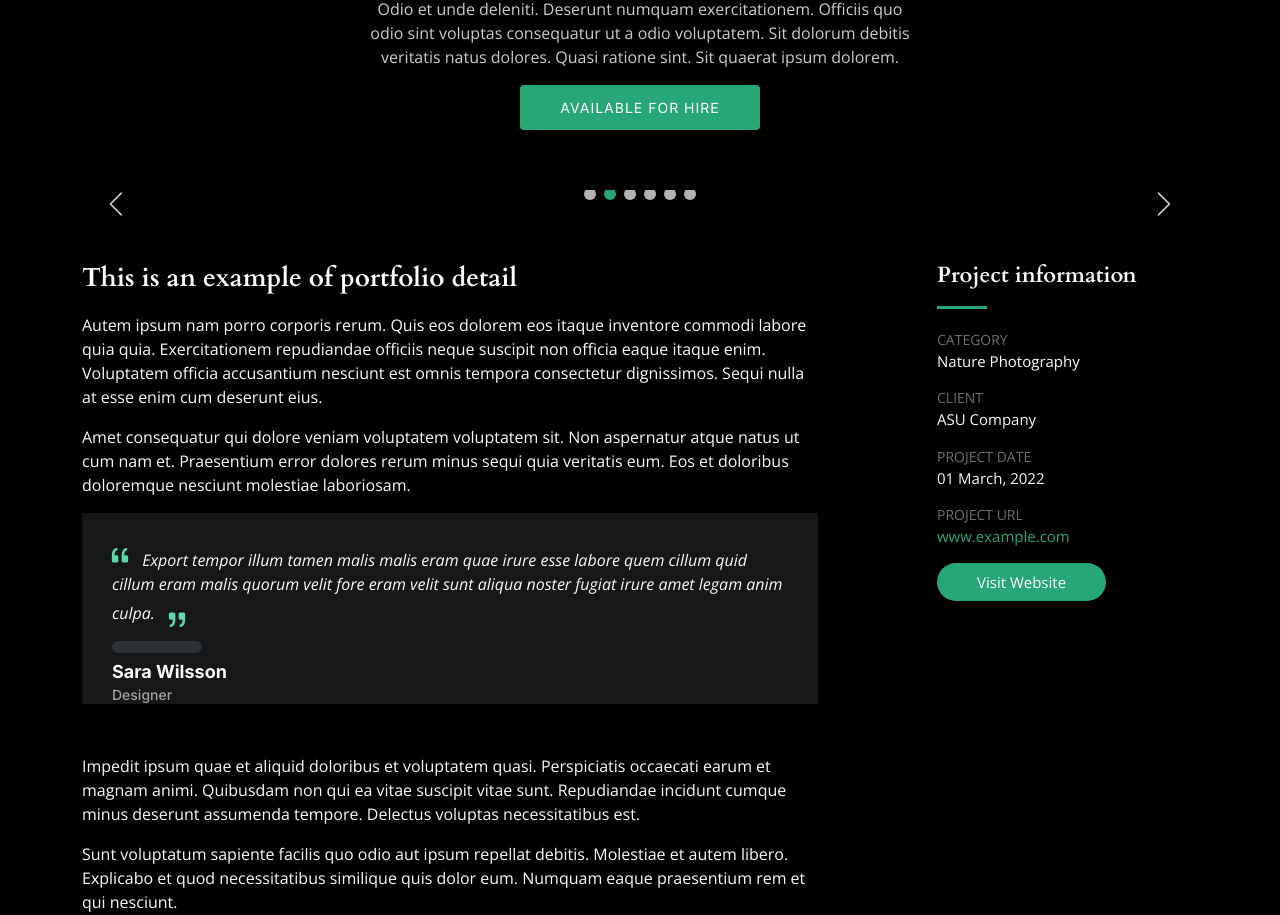
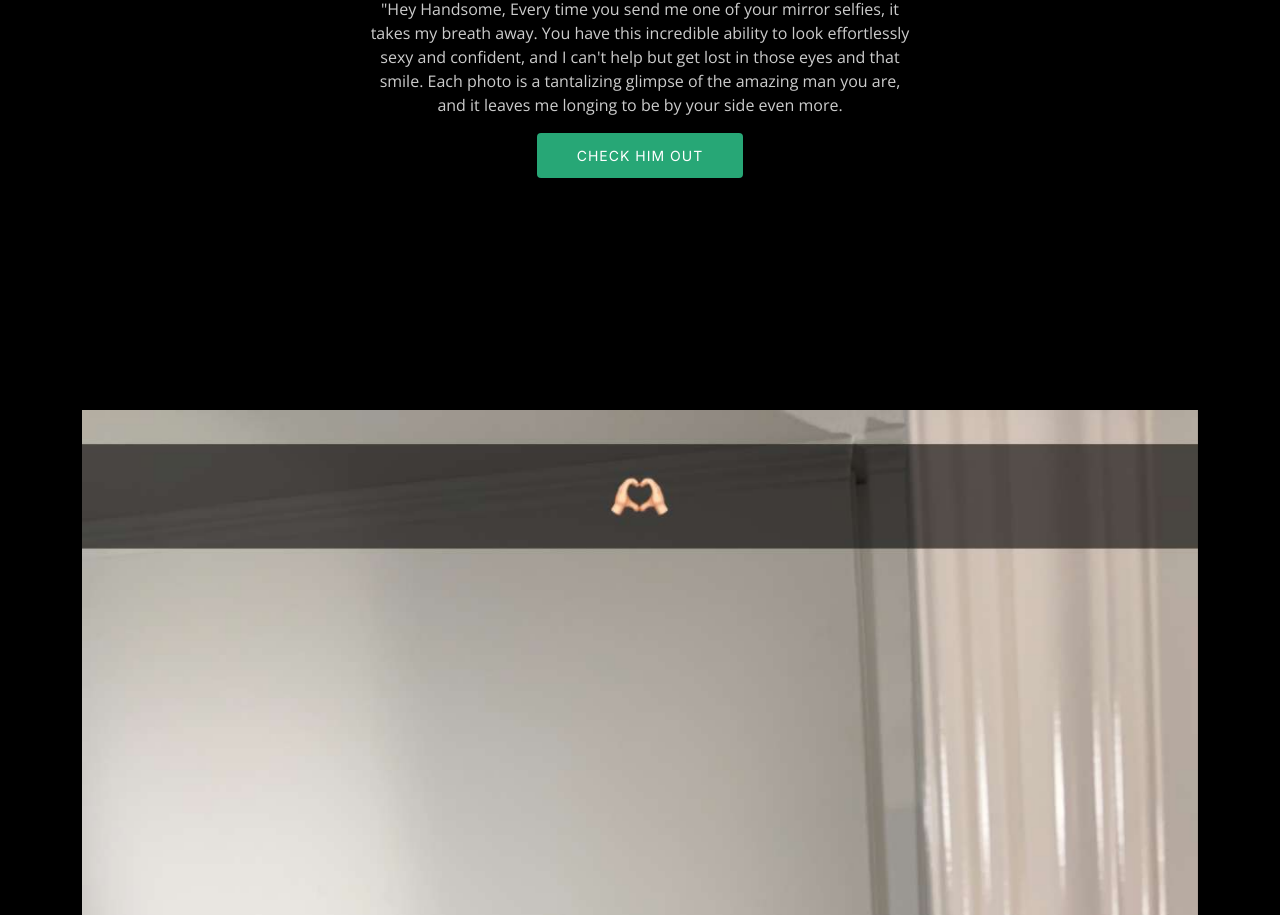
Before and after one commit to shanellmusarurwa/PhotoFolio, a plain HTML site: page gallery-single.html in a window 1280 px wide. Shown: the part 198-1113 px from the top of the page. Drawn offline with nearby package versions, Linux system fonts and the light colour scheme.

Commit message:
Added a few images and changed some headings

```diff
--- a/gallery-single.html
+++ b/gallery-single.html
@@ -5,7 +5,7 @@
   <meta charset="utf-8">
   <meta content="width=device-width, initial-scale=1.0" name="viewport">
 
-  <title>PhotoFolio Bootstrap Template - Gallery Single</title>
+  <title> Gallery Single</title>
   <meta content="" name="description">
   <meta content="" name="keywords">
 
@@ -47,7 +47,7 @@
         <!-- Uncomment the line below if you also wish to use an image logo -->
         <!-- <img src="assets/img/logo.png" alt=""> -->
         <i class="bi bi-camera"></i>
-        <h1>PhotoFolio</h1>
+        <h1>ALESSIO</h1>
       </a>
 
       <nav id="navbar" class="navbar">
@@ -95,10 +95,15 @@
       <div class="container position-relative">
         <div class="row d-flex justify-content-center">
           <div class="col-lg-6 text-center">
-            <h2>Gallery Single</h2>
-            <p>Odio et unde deleniti. Deserunt numquam exercitationem. Officiis quo odio sint voluptas consequatur ut a odio voluptatem. Sit dolorum debitis veritatis natus dolores. Quasi ratione sint. Sit quaerat ipsum dolorem.</p>
+            <h2>Mirror SELFIES</h2>
+          <p>
 
-            <a class="cta-btn" href="contact.html">Available for hire</a>
+
+            "Hey Handsome,
+
+            Every time you send me one of your mirror selfies, it takes my breath away. You have this incredible ability to look effortlessly sexy and confident, and I can't help but get lost in those eyes and that smile. Each photo is a tantalizing glimpse of the amazing man you are, and it leaves me longing to be by your side even more.</p>
+
+            <a class="cta-btn" href="gallery.html">Check Him Out</a>
 
           </div>
         </div>
@@ -114,22 +119,22 @@
             <div class="swiper-wrapper align-items-center">
 
               <div class="swiper-slide">
-                <img src="assets/img/gallery/gallery-8.jpg" alt="">
+                <img src="assets/img/main-gallery/Snapchat-13591302.jpg" alt="">
               </div>
               <div class="swiper-slide">
-                <img src="assets/img/gallery/gallery-9.jpg" alt="">
+                <img src="assets/img/main-gallery/Snapchat-1654745495.jpg" alt="">
               </div>
               <div class="swiper-slide">
-                <img src="assets/img/gallery/gallery-10.jpg" alt="">
+                <img src="assets/img/main-gallery/Snapchat-476048085.jpg" alt="">
               </div>
               <div class="swiper-slide">
-                <img src="assets/img/gallery/gallery-11.jpg" alt="">
+                <img src="assets/img/main-gallery/Snapchat-166255809.jpg" alt="">
               </div>
               <div class="swiper-slide">
-                <img src="assets/img/gallery/gallery-12.jpg" alt="">
+                <img src="assets/img/main-gallery/Snapchat-1452246011.jpg" alt="">
               </div>
               <div class="swiper-slide">
-                <img src="assets/img/gallery/gallery-13.jpg" alt="">
+                <img src="assets/img/main-gallery/Snapchat-606323553.jpg" alt="">
               </div>
 
             </div>
@@ -142,51 +147,14 @@
 
         <div class="row justify-content-between gy-4 mt-4">
 
-          <div class="col-lg-8">
-            <div class="portfolio-description">
-              <h2>This is an example of portfolio detail</h2>
+              <h2>Confession 🙈🙊</h2>
               <p>
-                Autem ipsum nam porro corporis rerum. Quis eos dolorem eos itaque inventore commodi labore quia quia. Exercitationem repudiandae officiis neque suscipit non officia eaque itaque enim. Voluptatem officia accusantium nesciunt est omnis tempora consectetur dignissimos. Sequi nulla at esse enim cum deserunt eius.
+                But beyond your stunning looks, it's the person behind the camera that truly captivates me. Your strength, your kindness, and your sense of humor make my heart race just as much as your photos do. You’ve stolen my heart in every possible way, and I love the way you make me feel so special and desired.
               </p>
               <p>
-                Amet consequatur qui dolore veniam voluptatem voluptatem sit. Non aspernatur atque natus ut cum nam et. Praesentium error dolores rerum minus sequi quia veritatis eum. Eos et doloribus doloremque nesciunt molestiae laboriosam.
+                I can't wait for the day when I can see that irresistible smile in person and feel your arms around me. Until then, keep sending those selfies, because each one is a reminder of how lucky I am to have you in my life.
               </p>
 
-              <div class="testimonial-item">
-                <p>
-                  <i class="bi bi-quote quote-icon-left"></i>
-                  Export tempor illum tamen malis malis eram quae irure esse labore quem cillum quid cillum eram malis quorum velit fore eram velit sunt aliqua noster fugiat irure amet legam anim culpa.
-                  <i class="bi bi-quote quote-icon-right"></i>
-                </p>
-                <div>
-                  <img src="assets/img/testimonials/testimonials-2.jpg" class="testimonial-img" alt="">
-                  <h3>Sara Wilsson</h3>
-                  <h4>Designer</h4>
-                </div>
-              </div>
-
-              <p>
-                Impedit ipsum quae et aliquid doloribus et voluptatem quasi. Perspiciatis occaecati earum et magnam animi. Quibusdam non qui ea vitae suscipit vitae sunt. Repudiandae incidunt cumque minus deserunt assumenda tempore. Delectus voluptas necessitatibus est.
-
-              <p>
-                Sunt voluptatum sapiente facilis quo odio aut ipsum repellat debitis. Molestiae et autem libero. Explicabo et quod necessitatibus similique quis dolor eum. Numquam eaque praesentium rem et qui nesciunt.
-              </p>
-
-            </div>
-          </div>
-
-          <div class="col-lg-3">
-            <div class="portfolio-info">
-              <h3>Project information</h3>
-              <ul>
-                <li><strong>Category</strong> <span>Nature Photography</span></li>
-                <li><strong>Client</strong> <span>ASU Company</span></li>
-                <li><strong>Project date</strong> <span>01 March, 2022</span></li>
-                <li><strong>Project URL</strong> <a href="#">www.example.com</a></li>
-                <li><a href="#" class="btn-visit align-self-start">Visit Website</a></li>
-              </ul>
-            </div>
-          </div>
 
         </div>
 
```
